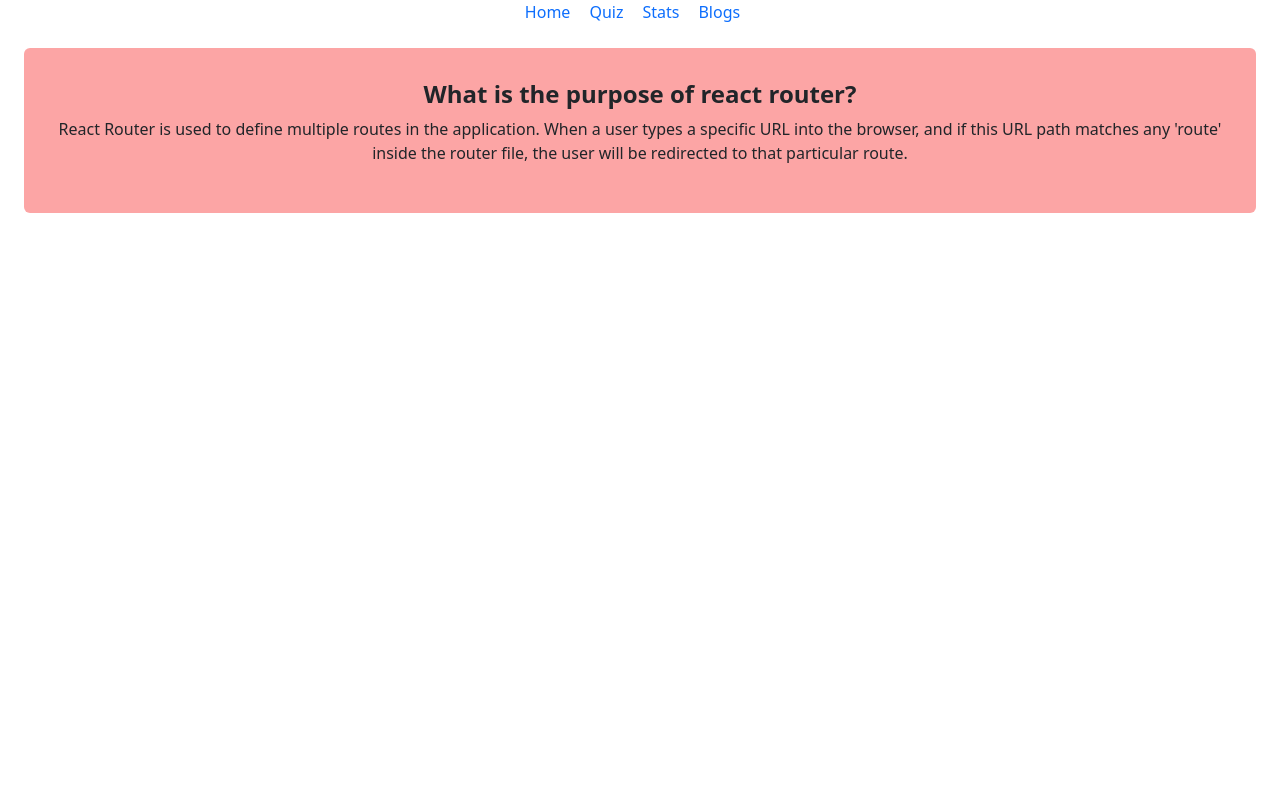
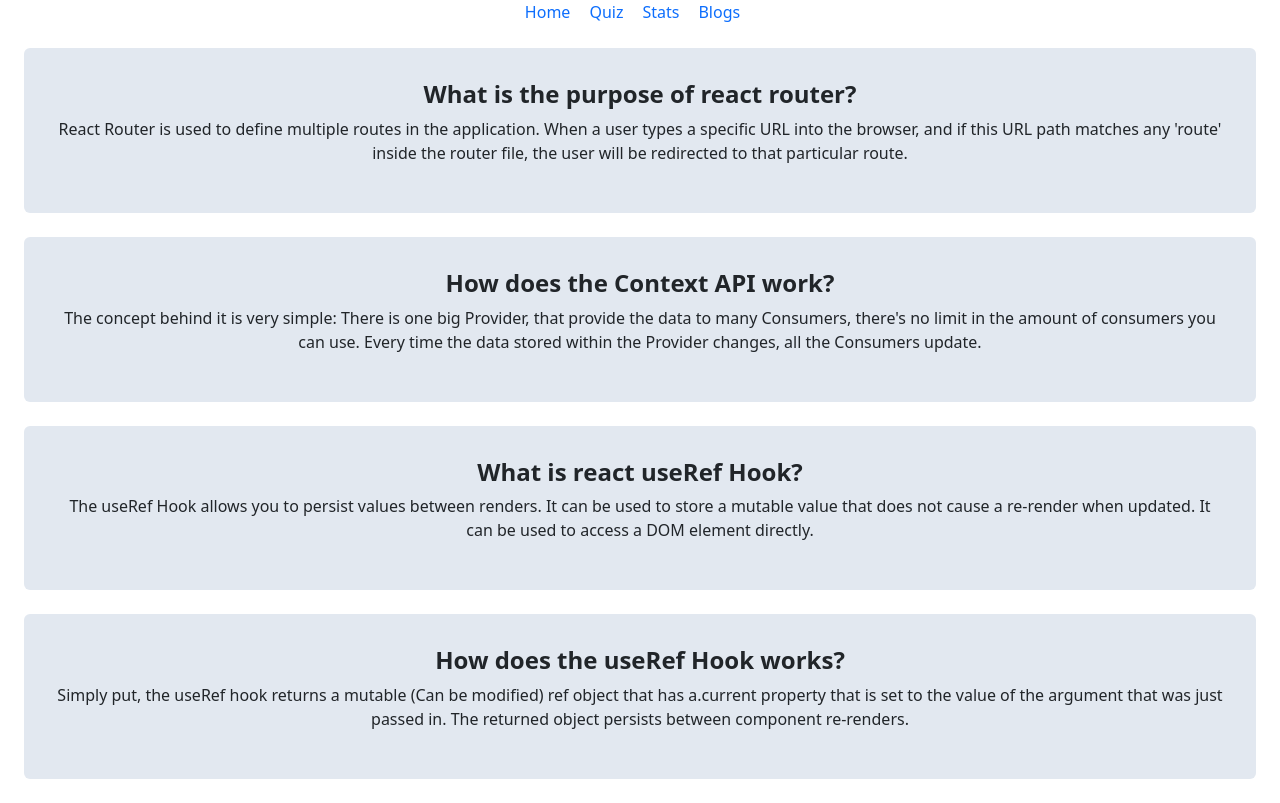
Before and after one commit to RUHANI77/Quizzard, a React (Create React App) app: page /blogs in a window 1280 px wide. Built offline with nearby package versions, Linux system fonts and the light colour scheme.

Commit message:
added blogs

```diff
--- a/src/components/Blogs/Blogs.js
+++ b/src/components/Blogs/Blogs.js
@@ -3,9 +3,21 @@
 const Blogs = () => {
     return (
         <div>
-            <div className='m-4 p-8 bg-red-300 rounded-md'>
+            <div className='m-4 p-8 bg-slate-200 rounded-md'>
                 <h4 className='font-bold'>What is the purpose of react router?</h4>
                 <p>React Router is used to define multiple routes in the application. When a user types a specific URL into the browser, and if this URL path matches any 'route' inside the router file, the user will be redirected to that particular route.</p>
+            </div>
+            <div className='m-4 p-8 bg-slate-200 rounded-md'>
+                <h4 className='font-bold'>How does the Context API work?</h4>
+                <p>The concept behind it is very simple: There is one big Provider, that provide the data to many Consumers, there's no limit in the amount of consumers you can use. Every time the data stored within the Provider changes, all the Consumers update.</p>
+            </div>
+            <div className='m-4 p-8 bg-slate-200 rounded-md'>
+                <h4 className='font-bold'>What is react useRef Hook?</h4>
+                <p>The useRef Hook allows you to persist values between renders. It can be used to store a mutable value that does not cause a re-render when updated. It can be used to access a DOM element directly.</p>
+            </div>
+            <div className='m-4 p-8 bg-slate-200 rounded-md'>
+                <h4 className='font-bold'>How does the useRef Hook works?</h4>
+                <p>Simply put, the useRef hook returns a mutable (Can be modified) ref object that has a.current property that is set to the value of the argument that was just passed in. The returned object persists between component re-renders.</p>
             </div>
         </div>
     );
```
